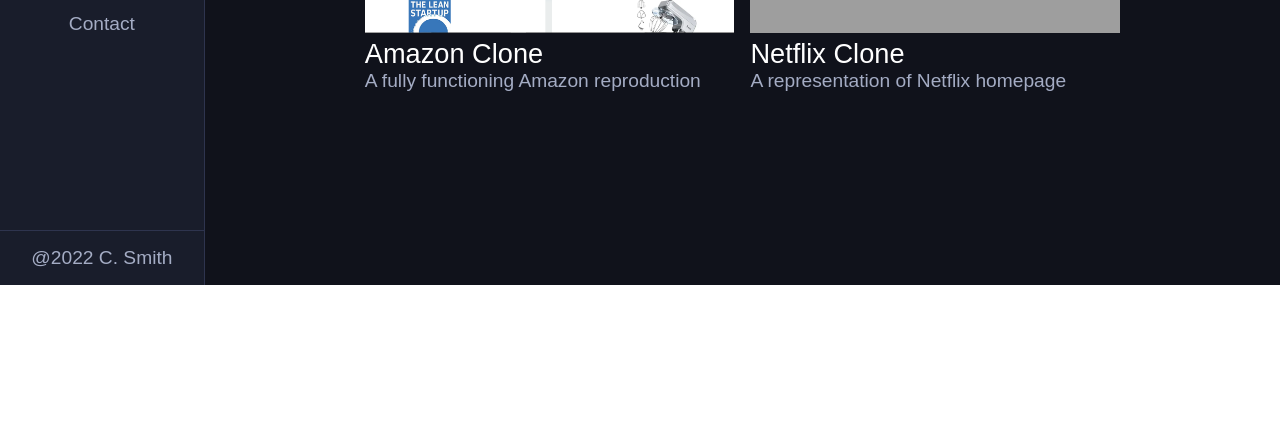
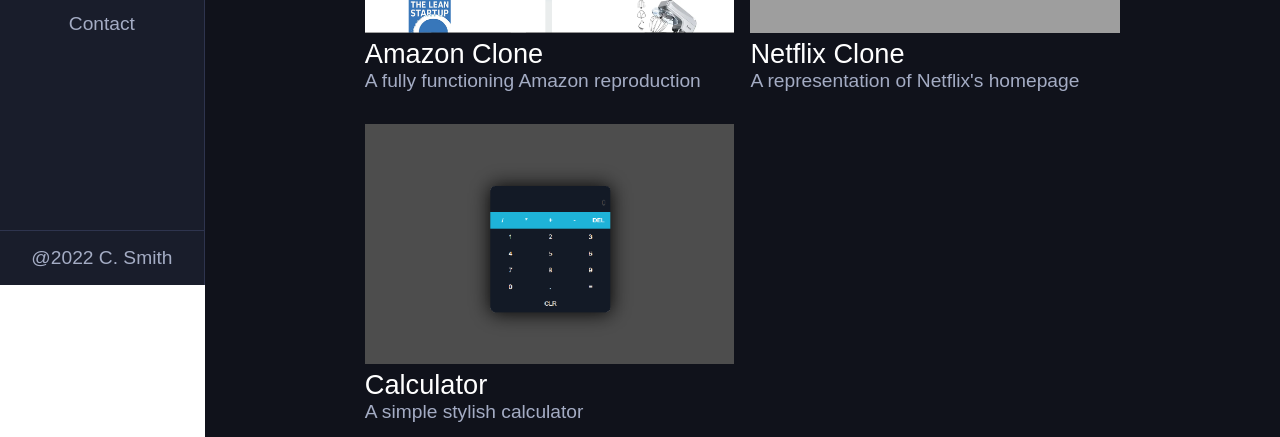
Before and after one commit to ChristianSmith2394/portfolio, a React (Create React App) app: page /portfolios in a window 1280 px wide. Shown: the part 515-952 px from the top of the page. Before the commit the page ends 800 px from the top, so only its background shows below. Built offline with nearby package versions, Linux system fonts and the light colour scheme; grey boxes are pictures that could not be loaded.

Commit message:
added calculator project to portfolio page

```diff
--- a/src/Components/allportfolios.js
+++ b/src/Components/allportfolios.js
@@ -1,5 +1,6 @@
 import port1 from '../img/portImages/AmazonClone.png';
 import port2 from '../img/portImages/NetflixClone.png';
+import port3 from '../img/portImages/Calculator.png'
 
 const portfolios = [
     {
@@ -22,7 +23,18 @@
         icon2: 'GitHub',
         image: port2,
         title: 'Netflix Clone',
-        description: 'A representation of Netflix homepage'
+        description: `A representation of Netflix's homepage`
+    },
+    {
+        id: 2,
+        category: 'React Js',
+        link1: '',
+        link2: 'https://github.com/ChristianSmith2394/calculator',
+        icon1: 'Website',
+        icon2: 'GitHub',
+        image: port3,
+        title: 'Calculator',
+        description: 'A simple stylish calculator'
     }
 ]
 
```
Also changed, not shown: src/img/portImages/Calculator.png (added), 1 other file (tests, documents, lock files or other folders).
